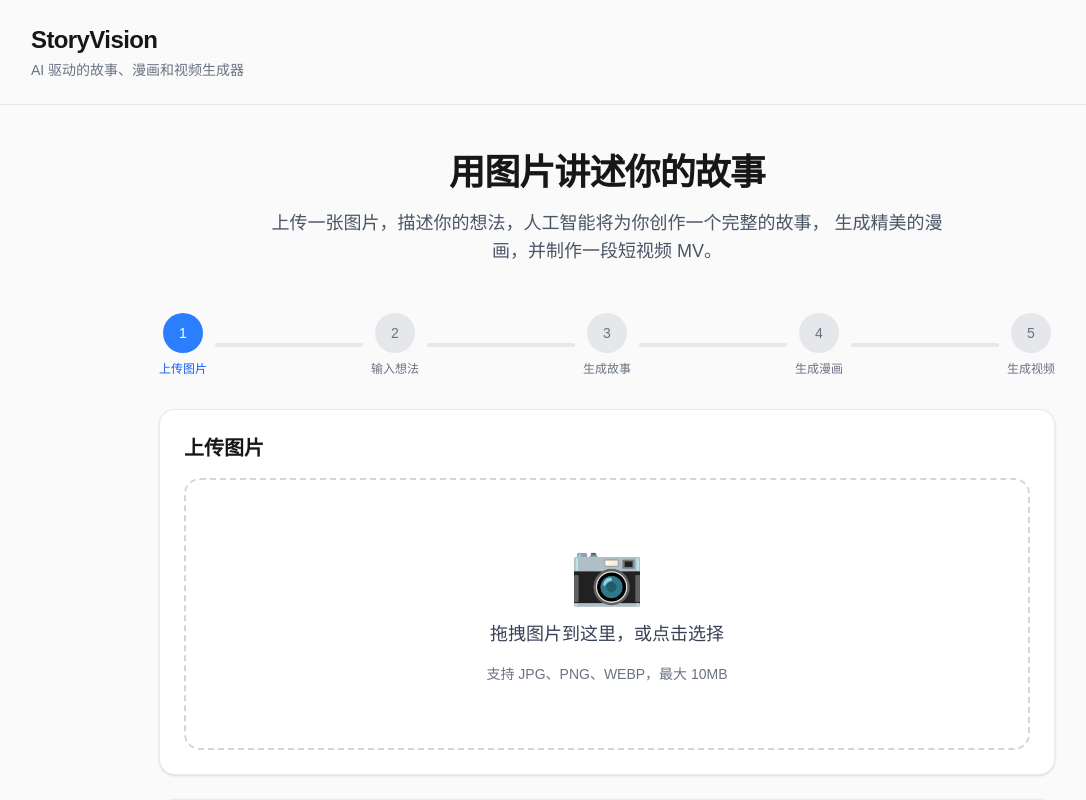
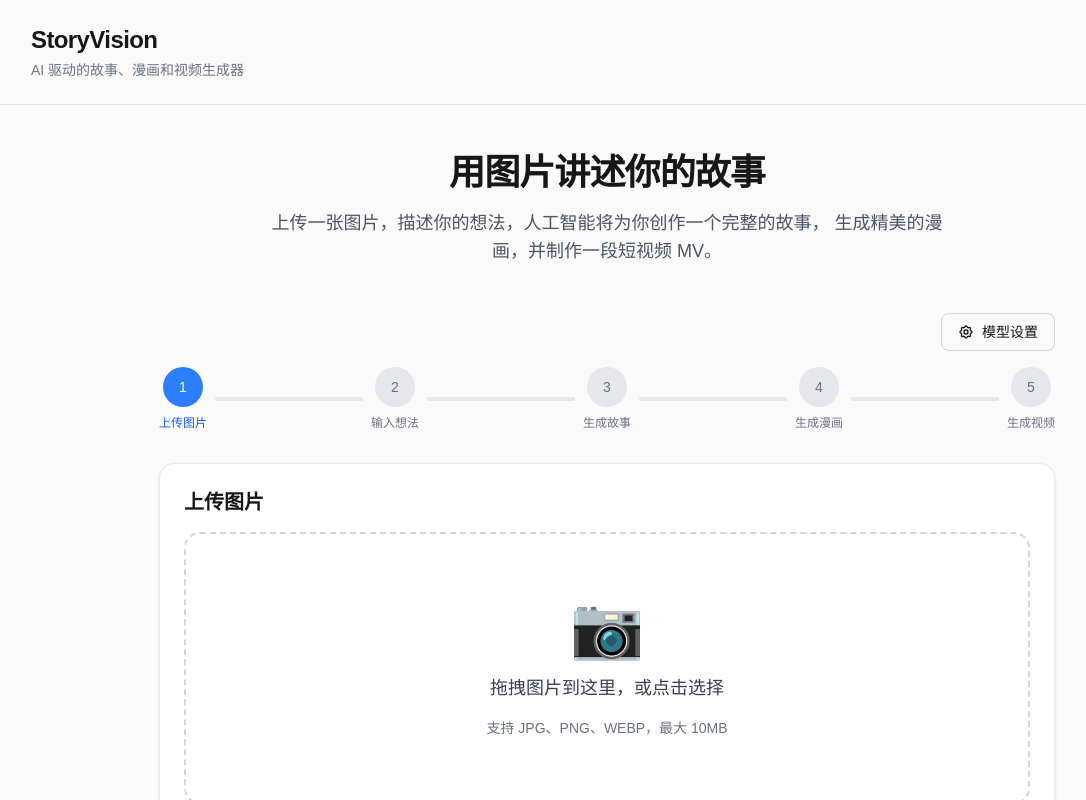
Before and after one commit to zxuuuustupid/AnimeGen, a Next.js app: page / in a window 1280 px wide. Shown: the top 800 px of the page, without its empty margins (33-1119 px from the left). Built offline with nearby package versions, Linux system fonts and the light colour scheme.

Commit message:
feat: enhance video generation with model and provider configurations

```diff
--- a/app/api/video/route.ts
+++ b/app/api/video/route.ts
@@ -3,7 +3,7 @@ import { generateVideo } from '@/lib/ai/generateVideo';
 
 export async function POST(request: NextRequest) {
   try {
-    const { comicPanels, sessionId } = await request.json();
+    const { comicPanels, sessionId, videoModel, provider, baseUrl, apiKey } = await request.json();
 
     if (!comicPanels || !sessionId) {
       return NextResponse.json(
@@ -12,7 +12,11 @@ export async function POST(request: NextRequest) {
       );
     }
 
-    const videoUrl = await generateVideo(comicPanels, sessionId);
+    const videoUrl = await generateVideo(comicPanels, sessionId, videoModel || 'cogvideox-flash', {
+      provider,
+      baseUrl,
+      apiKey,
+    });
 
     return NextResponse.json({
       success: true,
--- a/components/generation/GenerationPipeline.tsx
+++ b/components/generation/GenerationPipeline.tsx
@@ -12,6 +12,8 @@ import { VideoPlayer } from '@/components/generation/VideoPlayer';
 import { Button } from '@/components/ui/Button';
 import { Card } from '@/components/ui/Card';
 import { Spinner } from '@/components/ui/Spinner';
+import { GenerationConfigEditor } from '@/components/ui/ModelSelector';
+import { Provider } from '@/lib/models';
 
 type StepStatus = 'completed' | 'current' | 'pending';
 
@@ -42,6 +44,21 @@ export function GenerationPipeline() {
   const [userIdeaInput, setUserIdeaInput] = useState('');
   const [isGenerating, setIsGenerating] = useState(false);
   const sessionIdRef = useRef<string | null>(null);
+
+  // Model configuration state
+  const [modelConfig, setModelConfig] = useState({
+    visionModel: 'glm-4v-flash',
+    visionProvider: 'zhipu' as Provider,
+    textModel: 'glm-4-flash',
+    textProvider: 'zhipu' as Provider,
+    imageModel: 'cogview-3-flash',
+    imageProvider: 'zhipu' as Provider,
+    videoModel: 'cogvideox-flash',
+    videoProvider: 'zhipu' as Provider,
+  });
+
+  // Video generation option
+  const [generateVideoEnabled, setGenerateVideoEnabled] = useState(false);
 
   // Initialize session ID only once
   if (!sessionIdRef.current) {
@@ -82,7 +99,11 @@ export function GenerationPipeline() {
       const analyzeRes = await fetch('/api/analyze', {
         method: 'POST',
         headers: { 'Content-Type': 'application/json' },
-        body: JSON.stringify({ imagePath: state.uploadedImage }),
+        body: JSON.stringify({
+          imagePath: state.uploadedImage,
+          model: modelConfig.visionModel,
+          provider: modelConfig.visionProvider,
+        }),
       });
       const analyzeData = await analyzeRes.json();
 
@@ -102,6 +123,8 @@ export function GenerationPipeline() {
         body: JSON.stringify({
           imageAnalysis: analyzeData.analysis,
           userIdea: userIdeaInput,
+          model: modelConfig.textModel,
+          provider: modelConfig.textProvider,
         }),
       });
       const storyData = await storyRes.json();
@@ -123,6 +146,8 @@ export function GenerationPipeline() {
           story: storyData.story,
           sessionId,
           panelCount: 4,
+          imageModel: modelConfig.imageModel,
+          provider: modelConfig.imageProvider,
         }),
       });
       const comicsData = await comicsRes.json();
@@ -133,7 +158,8 @@ export function GenerationPipeline() {
 
       setComicPanels(comicsData.panels);
 
-      // Step 4: Generate video (optional - skip if API not available)
+      // Step 4: Generate video (only if enabled)
+      if (generateVideoEnabled) {
         setStatus('generating_video');
         setProgress('正在生成视频...');
 
@@ -144,6 +170,8 @@ export function GenerationPipeline() {
             body: JSON.stringify({
               comicPanels: comicsData.panels,
               sessionId,
+              videoModel: modelConfig.videoModel,
+              provider: modelConfig.videoProvider,
             }),
           });
           const videoData = await videoRes.json();
@@ -152,8 +180,8 @@ export function GenerationPipeline() {
             setVideoUrl(videoData.videoUrl);
           }
         } catch (videoError) {
-        // Video generation is optional - continue even if it fails
           console.warn('Video generation skipped:', videoError);
+        }
       }
 
       // Complete!
@@ -170,6 +198,22 @@ export function GenerationPipeline() {
 
   return (
     <div className="w-full max-w-4xl mx-auto">
+      {/* Model Settings */}
+      <div className="flex justify-end mb-4">
+        <GenerationConfigEditor
+          visionModel={modelConfig.visionModel}
+          textModel={modelConfig.textModel}
+          imageModel={modelConfig.imageModel}
+          videoModel={modelConfig.videoModel}
+          visionProvider={modelConfig.visionProvider}
+          textProvider={modelConfig.textProvider}
+          imageProvider={modelConfig.imageProvider}
+          videoProvider={modelConfig.videoProvider}
+          onChange={(changes) => setModelConfig(prev => ({ ...prev, ...changes }))}
+          onClose={() => {}}
+        />
+      </div>
+
       <StepIndicator steps={stepsWithStatus} />
 
       <div className="mt-8 space-y-6">
--- a/components/ui/ModelSelector.tsx
+++ b/components/ui/ModelSelector.tsx
@@ -1,7 +1,7 @@
 'use client';
 
 import React, { useState } from 'react';
-import { ModelOption, Provider, PROVIDERS } from '@/lib/models';
+import { ModelOption, Provider, PROVIDERS, VISION_MODELS, TEXT_MODELS, IMAGE_MODELS, VIDEO_MODELS } from '@/lib/models';
 
 interface ModelSelectorProps {
   label: string;
```
Also changed, not shown: lib/ai/generateVideo.ts (+11 -11 lines). Lines whose indentation alone changed are shown as unchanged.
